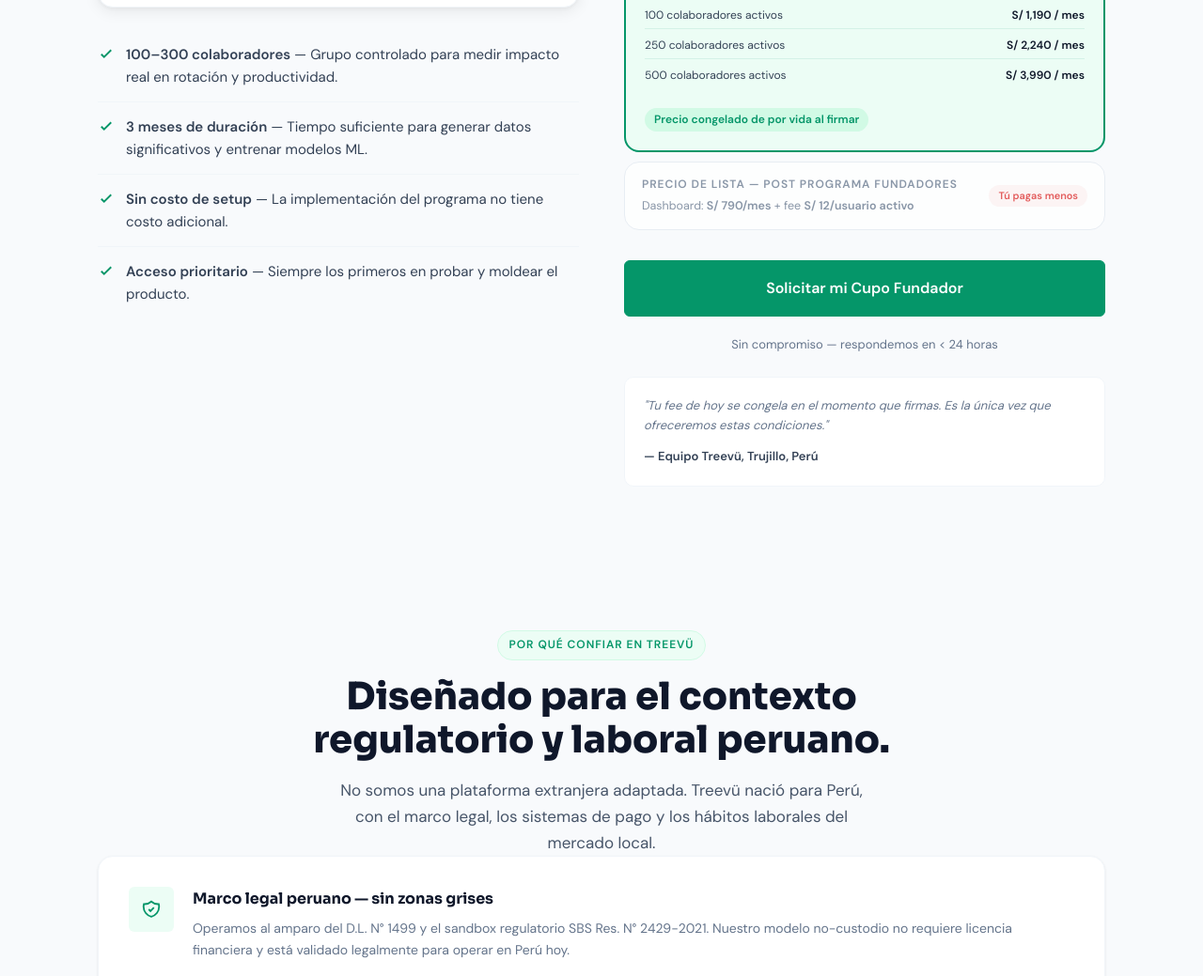
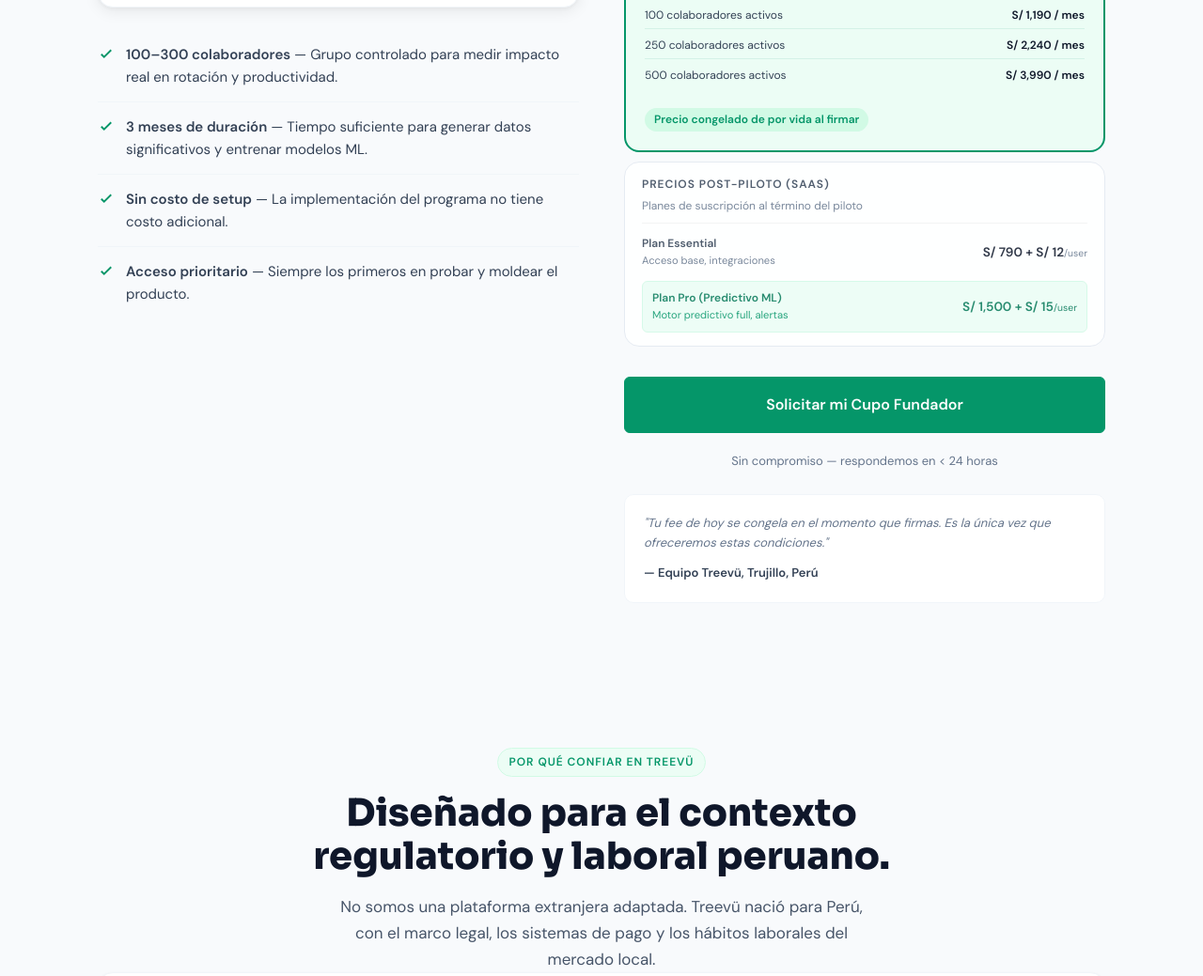
Before and after one commit to Treevu-ai/treevu-ai-repo-landing, a plain HTML site: page index.html in a window 1280 px wide. Shown: the part 7338-8377 px from the top of the page at 94% size. Drawn offline with Linux system fonts and the light colour scheme.

Commit message:
chore: update pricing tiers to Essential and Pro

```diff
--- a/index.html
+++ b/index.html
@@ -2383,14 +2383,35 @@
             <span class="pricing-frozen" style="display:inline-block;">Precio congelado de por vida al firmar</span>
           </div>
 
-          <!-- Precio de lista post-piloto — referencia -->
-          <div class="pricing-card" style="opacity:0.75;padding:14px 18px;">
-            <div style="display:flex;justify-content:space-between;align-items:center;">
-              <div>
-                <div class="pricing-label" style="margin-bottom:4px;">Precio de lista — post programa fundadores</div>
-                <div style="font-size:0.78rem;color:var(--neutral-500);">Dashboard: <strong>S/ 790/mes</strong> + fee <strong>S/ 12/usuario activo</strong></div>
+          <!-- Precios Post-Piloto (SaaS) -->
+          <div class="pricing-card" style="opacity:0.85;padding:14px 18px;">
+            <div style="margin-bottom:12px;border-bottom:1px solid rgba(0,0,0,0.05);padding-bottom:8px;">
+              <div class="pricing-label" style="margin-bottom:4px;color:var(--neutral-700)">Precios Post-Piloto (SaaS)</div>
+              <div style="font-size:0.75rem;color:var(--neutral-500);">Planes de suscripción al término del piloto</div>
+            </div>
+
+            <div style="display:flex;flex-direction:column;gap:12px;">
+              <!-- Plan Essential -->
+              <div style="display:flex;justify-content:space-between;align-items:center;">
+                <div>
+                  <div style="font-size:0.75rem;font-weight:800;color:var(--neutral-700);">Plan Essential</div>
+                  <div style="font-size:0.7rem;color:var(--neutral-500);">Acceso base, integraciones</div>
+                </div>
+                <div style="text-align:right;">
+                  <div style="font-size:0.85rem;font-weight:800;color:var(--neutral-900);">S/ 790 + S/ 12<span style="font-size:0.65rem;color:var(--neutral-500);font-weight:400;">/user</span></div>
+                </div>
               </div>
-              <div style="font-size:0.68rem;font-weight:800;color:var(--danger);background:#FEF2F2;padding:3px 10px;border-radius:999px;white-space:nowrap;margin-left:12px;">Tú pagas menos</div>
+
+              <!-- Plan Pro -->
+              <div style="display:flex;justify-content:space-between;align-items:center;background:var(--brand-xlight);padding:8px 10px;border-radius:var(--radius-sm);border:1px solid var(--brand-light);">
+                <div>
+                  <div style="font-size:0.75rem;font-weight:800;color:var(--brand-dark);">Plan Pro (Predictivo ML)</div>
+                  <div style="font-size:0.7rem;color:var(--brand);">Motor predictivo full, alertas</div>
+                </div>
+                <div style="text-align:right;">
+                  <div style="font-size:0.85rem;font-weight:800;color:var(--brand-dark);">S/ 1,500 + S/ 15<span style="font-size:0.65rem;font-weight:400;">/user</span></div>
+                </div>
+              </div>
             </div>
           </div>
 
@@ -2487,7 +2508,7 @@
           ¿Cuánto cuesta implementar?
           <span class="faq-icon"><svg width="14" height="14" fill="none" stroke="currentColor" stroke-width="2.5" viewBox="0 0 24 24"><path d="M12 5v14M5 12h14"/></svg></span>
         </button>
-        <div class="faq-answer">El programa fundadores no tiene costo de setup. El modelo de negocio es SaaS + fee por usuario activo. Las empresas fundadoras acceden a condiciones preferenciales de por vida. Escríbenos a hello@gettreevu.com para un presupuesto personalizado.</div>
+        <div class="faq-answer">El programa fundadores no tiene costo de setup. El modelo de negocio es SaaS diferenciado: <strong>Plan Essential</strong> (S/ 790 base + S/ 12 user/mes) o <strong>Plan Pro</strong> con Motor ML Full (S/ 1,500 base + S/ 15 user/mes). Las empresas fundadoras acceden a condiciones preferenciales de por vida. Escríbenos a hello@gettreevu.com para un presupuesto personalizado.</div>
       </div>
       <div class="faq-item">
         <button class="faq-question" onclick="toggleFaq(this)">
```
